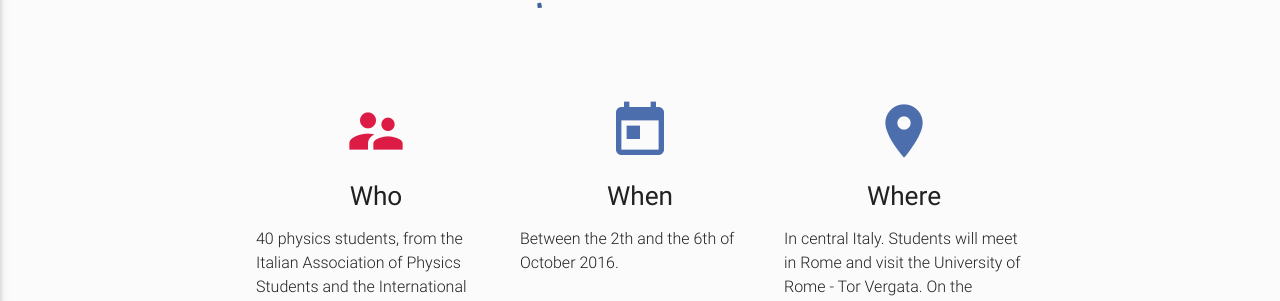
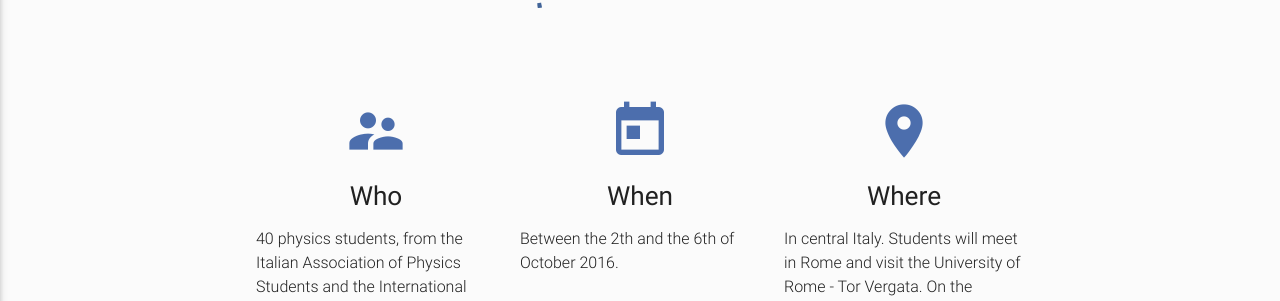
Before and after one commit to philosophysics/fermivisual, a Jekyll site: the page built from index.html, in a window 1280 px wide. Shown: the part 484-785 px from the top of the page. Built offline with Jekyll 4.4.1, drawn with Linux system fonts in a browser that asks for light colours; nearby versions of some CDN libraries.

Commit message:
prove colori custom

```diff
--- a/index.html
+++ b/index.html
@@ -11,7 +11,7 @@
       <div class="row">
         <div class="col s12 m4">
           <div class="icon-block">
-            <h2 class="center"><i class="medium material-icons crimson-text">supervisor_account</i></h2>
+            <h2 class="center"><i class="medium material-icons custom1-text">supervisor_account</i></h2>
             <h2 class="center">Who</h2>
             <p class="light">{{ site.data.home.who }}</p>
           </div>
```
